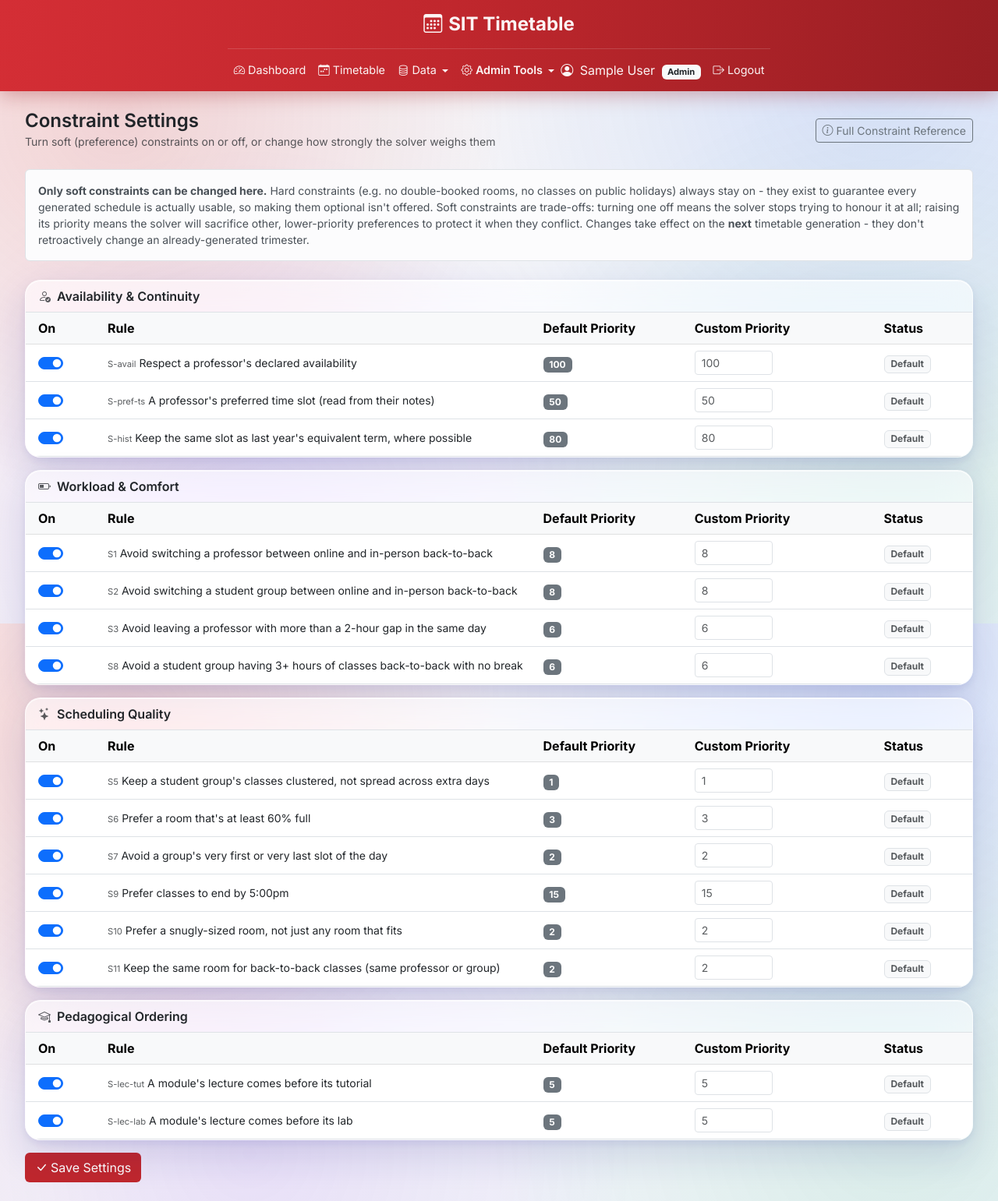
After one commit to Brian-Goh-JW/timetable-system, a Flask app: page /admin/constraint-settings in a window 1280 px wide. The commit adds this page. Shown: the whole page at 78% size. Run offline with Flask 3, Linux system fonts and the light colour scheme; the visitor is signed in with stand-in values (Sample User, id 1); data that the repository does not hold is empty; some libraries are stand-ins or nearby versions.

Commit message:
Add admin-adjustable soft constraint on/off + priority overrides
New SolverSetting table (bootstrap/37) lets an admin disable any soft
constraint or override its priority weight from a new Constraint Settings
page (Admin Tools nav), without touching code. solve() reads these live
via get_effective_soft_weights() instead of hardcoded WEIGHT_* constants -
a disabled constraint resolves to weight 0 and, for the costliest
pairwise-comparison rules (mode-switch, idle-gap, back-to-back, consistent
venue), skips building its constraint variables entirely rather than just
zeroing them out. Hard constraints are untouched - always on, per Brian's
direction that they exist to guarantee a usable schedule.

Scoring Matrix and System Info now show the live effective weight (post-
override) instead of the static default, so they can't drift from what the
solver actually optimises for.

```diff
--- a/app/models/__init__.py
+++ b/app/models/__init__.py
@@ -16,3 +16,4 @@ from app.models.audit_log import AuditLog
 from app.models.event import Event
 from app.models.shared_module_group import SharedModuleGroup
 from app.models.solve_run import SolveRun
+from app.models.solver_setting import SolverSetting
--- a/app/routes/admin.py
+++ b/app/routes/admin.py
@@ -1659,27 +1659,6 @@ _SOFT_STAT_MAP = {
     'S-lec-lab': lambda s: (f"{s.get('lec_lab_ordered', 0)} correctly ordered", 0),
 }
 
-# Maps each soft constraint's id to its live numeric priority weight, read
-# straight off the solver module so the Scoring Matrix can never drift from
-# what the solver actually optimises for.
-_SOFT_WEIGHT_MAP = {
-    'S-avail':   lambda sv: sv.WEIGHT_AVAILABILITY,
-    'S-pref-ts': lambda sv: sv.WEIGHT_PREFERRED_TS,
-    'S-hist':    lambda sv: sv.WEIGHT_HISTORICAL,
-    'S1':        lambda sv: sv.WEIGHT_MODE_SWITCH_PROF,
-    'S2':        lambda sv: sv.WEIGHT_MODE_SWITCH_GROUP,
-    'S3':        lambda sv: sv.WEIGHT_PROF_IDLE_GAP,
-    'S8':        lambda sv: sv.WEIGHT_GROUP_BACKTOBACK_HOURS,
-    'S5':        lambda sv: sv.WEIGHT_DAY_CLUSTER,
-    'S6':        lambda sv: sv.WEIGHT_ROOM_UTIL,
-    'S7':        lambda sv: sv.WEIGHT_EXTREMAL_SLOT,
-    'S9':        lambda sv: sv.WEIGHT_LATE_END,
-    'S10':       lambda sv: sv.WEIGHT_ROOM_BEST_FIT,
-    'S11':       lambda sv: sv.WEIGHT_CONSISTENT_VENUE,
-    'S-lec-tut': lambda sv: sv.WEIGHT_LEC_TUT_ORDER,
-    'S-lec-lab': lambda sv: sv.WEIGHT_LEC_LAB_ORDER,
-}
-
 # Rules whose "result" is informational (a count with no pass/fail meaning,
 # e.g. day-spread instances or wasted seats) rather than a true violation -
 # these never cost score points even though they have a number attached.
@@ -1703,6 +1682,7 @@ def _build_constraint_summary(stats):
     from app.models.shared_module_group import SharedModuleGroup
 
     ref = _build_constraints_reference(sv, SharedModuleGroup.query.count())
+    live_weights = sv.get_effective_soft_weights()
 
     soft_groups = []
     total_violations = 0
@@ -1716,12 +1696,11 @@ def _build_constraint_summary(stats):
             soft_rule_count += 1
             result_text, violated = fn(stats)
             total_violations += violated
-            weight_fn = _SOFT_WEIGHT_MAP.get(r['id'])
             informational = r['id'] in _SOFT_INFORMATIONAL_IDS
             points = 0 if informational else violated * POINTS_PER_SOFT_VIOLATION
             rows.append({
                 'id': r['id'], 'title': r['title'], 'result': result_text, 'violated': violated,
-                'weight': weight_fn(sv) if weight_fn else None,
+                'weight': live_weights.get(r['id']),
                 'informational': informational,
                 'points': points,
             })
@@ -2195,6 +2174,72 @@ def system_info():
 
 
 # ---------------------------------------------------------------------------
+# Constraint Settings - admin on/off + priority override for soft constraints
+# only (hard constraints stay fixed - they exist to guarantee a usable
+# schedule and are never adjustable). Confirmed with Brian 2026-07-11.
+# ---------------------------------------------------------------------------
+
+@admin_bp.route('/constraint-settings', methods=['GET', 'POST'])
+@login_required
+def constraint_settings():
+    from app.engine import solver as sv
+    from app.models.solver_setting import SolverSetting
+    from app.models.shared_module_group import SharedModuleGroup
+
+    existing = {row.constraint_id: row for row in SolverSetting.query.all()}
+
+    if request.method == 'POST':
+        for cid in sv.SOFT_CONSTRAINT_DEFAULTS:
+            enabled = request.form.get(f'enabled_{cid}') == 'on'
+            weight_raw = request.form.get(f'weight_{cid}', '').strip()
+
+            row = existing.get(cid)
+            if not row:
+                row = SolverSetting(constraint_id=cid)
+                db.session.add(row)
+
+            row.enabled = enabled
+            if weight_raw == '':
+                row.weight_override = None
+            else:
+                try:
+                    row.weight_override = max(0, int(weight_raw))
+                except ValueError:
+                    row.weight_override = None
+
+        db.session.commit()
+        flash('Constraint settings saved - they take effect the next time a trimester is generated.', 'success')
+        return redirect(url_for('admin.constraint_settings'))
+
+    ref = _build_constraints_reference(sv, SharedModuleGroup.query.count())
+
+    rows_by_category = []
+    for group in ref['soft']:
+        rows = []
+        for r in group['rows']:
+            cid = r['id']
+            if cid not in sv.SOFT_CONSTRAINT_DEFAULTS:
+                continue  # S4 - covered by S8, no independent weight
+            row = existing.get(cid)
+            default = sv.SOFT_CONSTRAINT_DEFAULTS[cid]
+            rows.append({
+                'id': cid,
+                'title': r['title'],
+                'default': default,
+                'enabled': row.enabled if row else True,
+                'weight_override': row.weight_override if row else None,
+                'effective_weight': (0 if row and not row.enabled
+                                      else (row.weight_override if row and row.weight_override is not None else default)),
+                'is_customised': row is not None,
+            })
+        if rows:
+            rows_by_category.append({'category': group['category'], 'icon': group['icon'],
+                                      'color': group['color'], 'rows': rows})
+
+    return render_template('admin/constraint_settings.html', rows_by_category=rows_by_category)
+
+
+# ---------------------------------------------------------------------------
 # Data Import / Export
 # ---------------------------------------------------------------------------
 
--- /dev/null
+++ b/app/templates/admin/constraint_settings.html
@@ -0,0 +1,85 @@
+{% extends 'base.html' %}
+{% block title %}Constraint Settings - SIT Timetable{% endblock %}
+
+{% block content %}
+
+<div class="d-flex justify-content-between align-items-center mb-4">
+    <div>
+        <h4 class="mb-0 fw-semibold">Constraint Settings</h4>
+        <small class="text-muted">Turn soft (preference) constraints on or off, or change how strongly the solver weighs them</small>
+    </div>
+    <a href="{{ url_for('admin.system_info') }}" class="btn btn-sm btn-outline-secondary">
+        <i class="bi bi-info-circle me-1"></i>Full Constraint Reference
+    </a>
+</div>
+
+<div class="alert alert-light border small mb-4">
+    <strong>Only soft constraints can be changed here.</strong> Hard constraints (e.g. no double-booked
+    rooms, no classes on public holidays) always stay on - they exist to guarantee every generated
+    schedule is actually usable, so making them optional isn't offered. Soft constraints are trade-offs:
+    turning one off means the solver stops trying to honour it at all; raising its priority means the
+    solver will sacrifice other, lower-priority preferences to protect it when they conflict. Changes
+    take effect on the <strong>next</strong> timetable generation - they don't retroactively change an
+    already-generated trimester.
+</div>
+
+<form method="POST">
+    {% for group in rows_by_category %}
+    <div class="card glass-card animate-in mb-3">
+        <div class="card-header bg-transparent border-bottom fw-semibold">
+            <i class="bi {{ group.icon }} me-2 text-muted"></i>{{ group.category }}
+        </div>
+        <div class="card-body p-0">
+            <table class="table table-hover align-middle mb-0">
+                <thead class="table-light">
+                    <tr>
+                        <th class="ps-3" style="width:8%;">On</th>
+                        <th style="width:46%;">Rule</th>
+                        <th style="width:16%;">Default Priority</th>
+                        <th style="width:20%;">Custom Priority</th>
+                        <th class="pe-3" style="width:10%;">Status</th>
+                    </tr>
+                </thead>
+                <tbody>
+                    {% for r in group.rows %}
+                    <tr>
+                        <td class="ps-3">
+                            <div class="form-check form-switch mb-0">
+                                <input class="form-check-input" type="checkbox" role="switch"
+                                       name="enabled_{{ r.id }}" id="enabled_{{ r.id }}"
+                                       {% if r.enabled %}checked{% endif %}>
+                            </div>
+                        </td>
+                        <td class="small">
+                            <span class="text-muted" style="font-size:0.7rem;">{{ r.id }}</span> {{ r.title }}
+                        </td>
+                        <td>
+                            <span class="badge bg-secondary">{{ r.default }}</span>
+                        </td>
+                        <td>
+                            <input type="number" min="0" class="form-control form-control-sm"
+                                   style="max-width:100px;" name="weight_{{ r.id }}"
+                                   placeholder="{{ r.default }}"
+                                   value="{{ r.weight_override if r.weight_override is not none else '' }}">
+                        </td>
+                        <td class="pe-3">
+                            {% if r.is_customised %}
+                            <span class="badge bg-warning text-dark">Customised</span>
+                            {% else %}
+                            <span class="badge bg-light text-muted border">Default</span>
+                            {% endif %}
+                        </td>
+                    </tr>
+                    {% endfor %}
+                </tbody>
+            </table>
+        </div>
+    </div>
+    {% endfor %}
+
+    <button type="submit" class="btn text-white" style="background-color:#c0272d;">
+        <i class="bi bi-check-lg me-1"></i>Save Settings
+    </button>
+</form>
+
+{% endblock %}
--- a/app/templates/base.html
+++ b/app/templates/base.html
@@ -284,7 +284,7 @@
                                 request.endpoint.startswith('admin.room')
                             ) %}
                             {% set tools_active = request.endpoint in ('admin.declarations', 'admin.timetable_flags',
-                                'admin.data_import', 'admin.audit_log', 'admin.system_info')
+                                'admin.data_import', 'admin.audit_log', 'admin.system_info', 'admin.constraint_settings')
                                 or (request.endpoint and 'event' in request.endpoint) %}
 
                             <li class="nav-item">
@@ -336,6 +336,8 @@
                                            href="{{ url_for('admin.events') }}"><i class="bi bi-calendar-event"></i> Events</a></li>
                                     <li><a class="dropdown-item {% if request.endpoint == 'admin.data_import' %}active{% endif %}"
                                            href="{{ url_for('admin.data_import') }}"><i class="bi bi-upload"></i> Import</a></li>
+                                    <li><a class="dropdown-item {% if request.endpoint == 'admin.constraint_settings' %}active{% endif %}"
+                                           href="{{ url_for('admin.constraint_settings') }}"><i class="bi bi-sliders"></i> Constraint Settings</a></li>
                                     <li><hr class="dropdown-divider"></li>
                                     <li><a class="dropdown-item {% if request.endpoint == 'admin.audit_log' %}active{% endif %}"
                                            href="{{ url_for('admin.audit_log') }}"><i class="bi bi-clock-history"></i> Audit Log</a></li>
```
Also changed, not shown: app/engine/solver.py (+82 -29 lines), app/models/solver_setting.py (added, +26 -0 lines), bootstrap/37_schema_solver_settings.py (added, +27 -0 lines).
